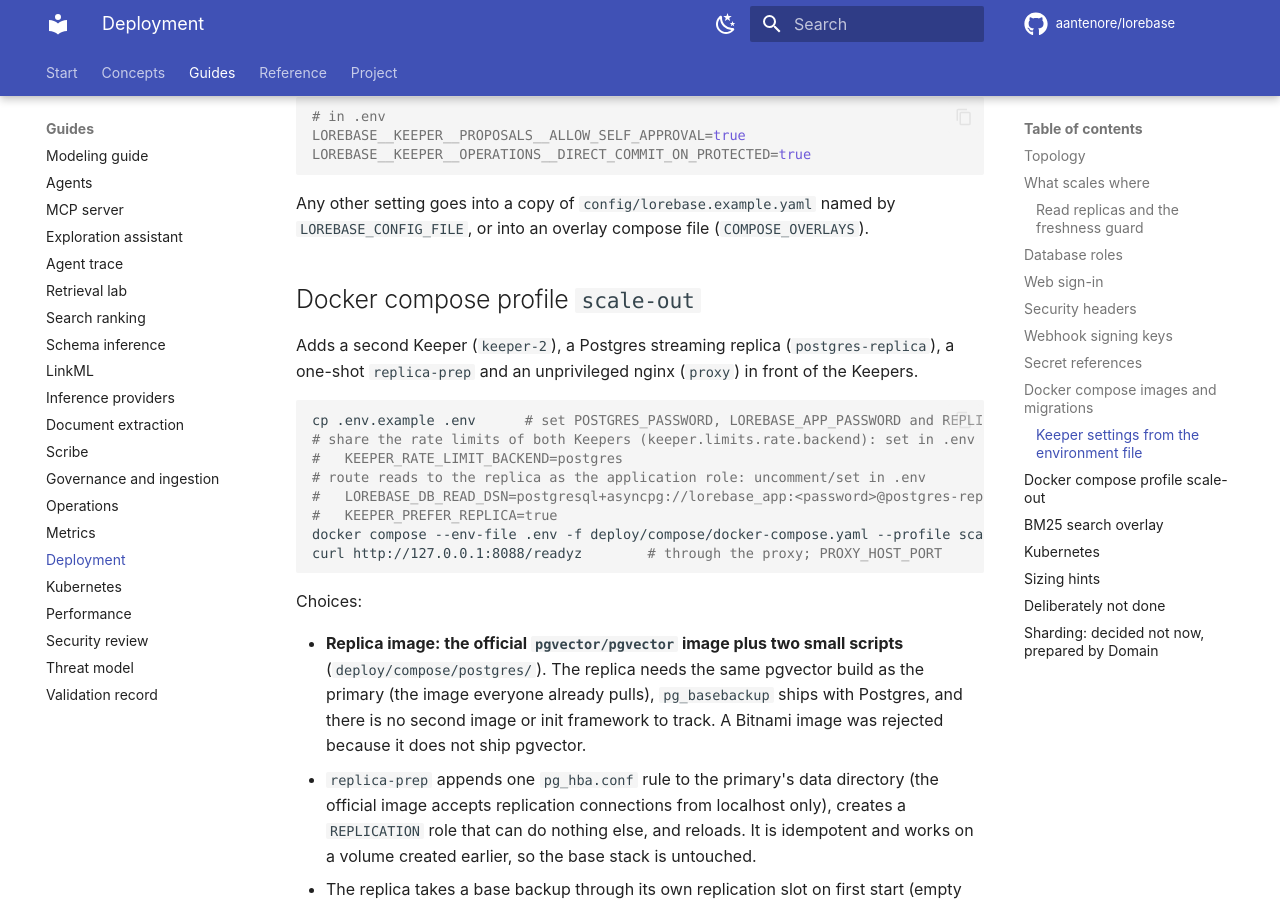
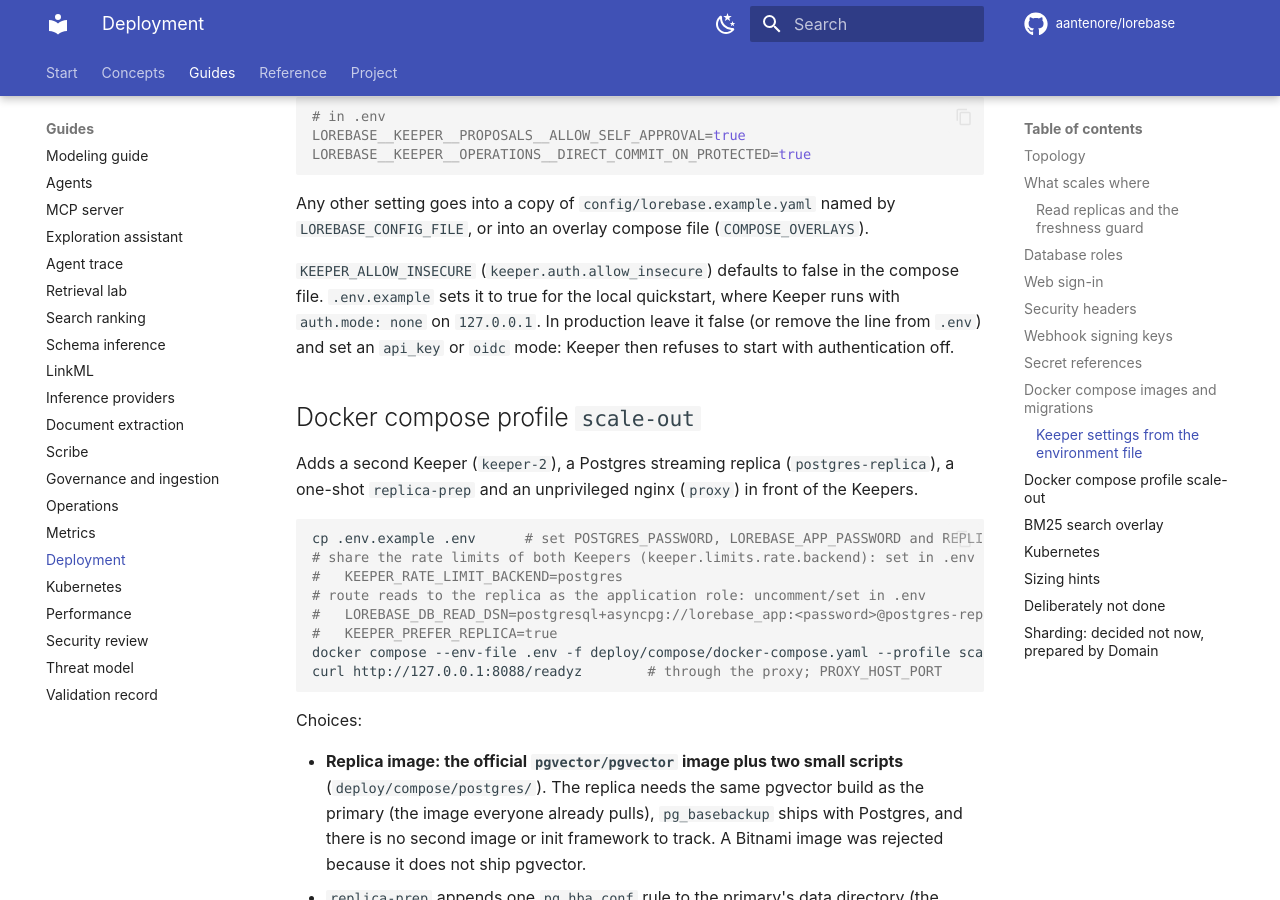
Before and after one commit to aantenore/lorebase, an MkDocs documentation site: the page built from docs/deployment.md, in a window 1280 px wide and 900 px high, scrolled down 8976 px. Built offline with MkDocs 1.6.1 and Material for MkDocs 9.7.7, drawn with Linux system fonts in a browser that asks for light colours; comment, search, counter and statistics services are not loaded.

Commit message:
fix(deploy): default KEEPER_ALLOW_INSECURE to false in compose

```diff
--- a/docs/deployment.md
+++ b/docs/deployment.md
@@ -293,6 +293,11 @@ LOREBASE__KEEPER__OPERATIONS__DIRECT_COMMIT_ON_PROTECTED=true
 Any other setting goes into a copy of `config/lorebase.example.yaml` named by
 `LOREBASE_CONFIG_FILE`, or into an overlay compose file (`COMPOSE_OVERLAYS`).
 
+`KEEPER_ALLOW_INSECURE` (`keeper.auth.allow_insecure`) defaults to false in the compose file.
+`.env.example` sets it to true for the local quickstart, where Keeper runs with `auth.mode: none`
+on `127.0.0.1`. In production leave it false (or remove the line from `.env`) and set an `api_key`
+or `oidc` mode: Keeper then refuses to start with authentication off.
+
 ## Docker compose profile `scale-out`
 
 Adds a second Keeper (`keeper-2`), a Postgres streaming replica (`postgres-replica`), a one-shot
```
Also changed, not shown: docs/manual-setup.md (+2 -2 lines), docs/quickstart.md (+3 -1 lines), docs/security-review.md (+2 -2 lines), 2 other files.
